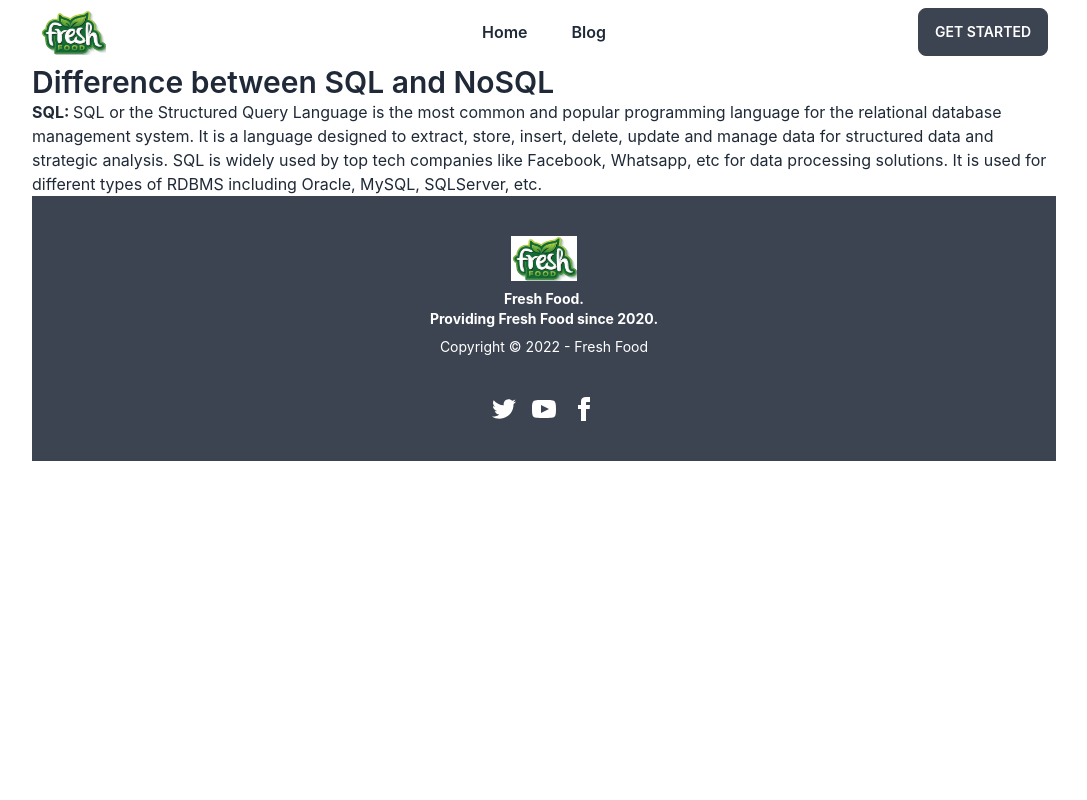
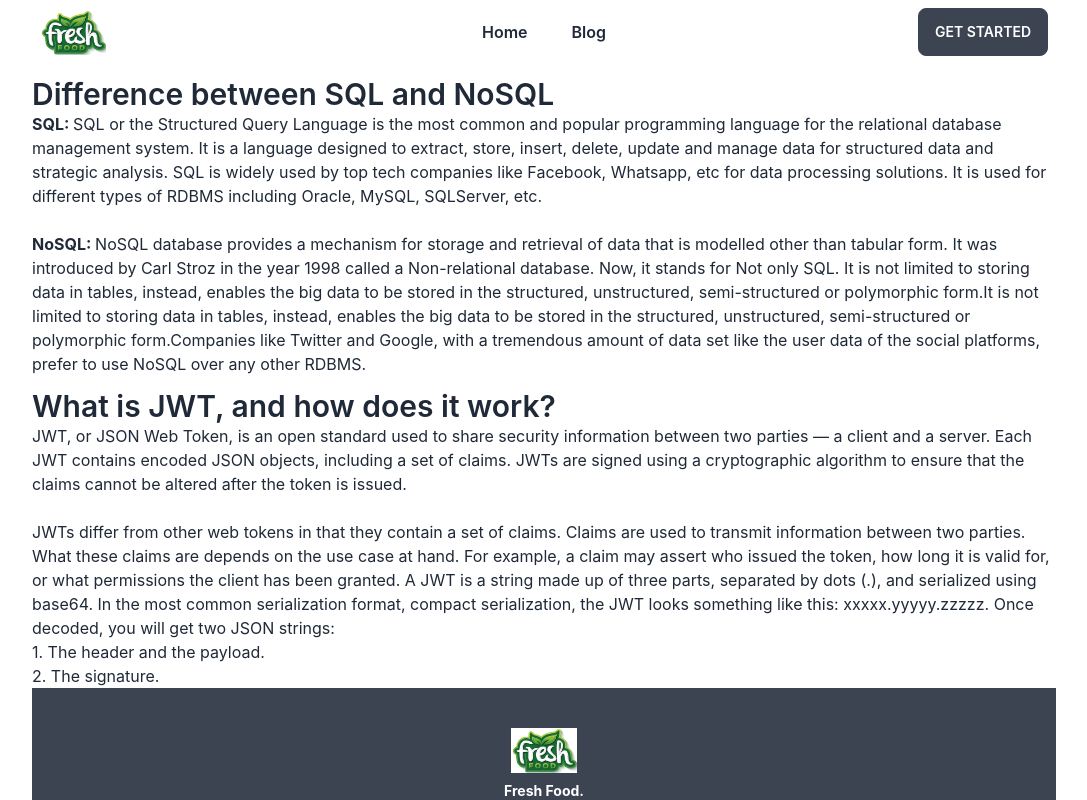
Before and after one commit to SamaulHaque/fresh-food-client, a React (Create React App) app: page /blog in a window 1280 px wide. Shown: the top 800 px of the page, without its empty margins (96-1183 px from the left). Built offline with nearby package versions, Linux system fonts and the light colour scheme.

Commit message:
blog route create

```diff
--- a/src/pages/Blog/Blog.js
+++ b/src/pages/Blog/Blog.js
@@ -3,10 +3,18 @@ import React from 'react';
 const Blog = () => {
     return (
         <div>
-            <h2 className='text-3xl font-semibold'>Difference between SQL and NoSQL</h2>
-            <p><b>SQL: </b> SQL or the Structured Query Language is the most common and popular programming language for the relational database management system. It is a language designed to extract, store, insert, delete, update and manage data for structured data and strategic analysis. SQL is widely used by top tech companies like Facebook, Whatsapp, etc for data processing solutions. It is used for different types of RDBMS including Oracle, MySQL, SQLServer, etc.
+            <h2 className='text-3xl font-semibold mt-3'>Difference between SQL and NoSQL</h2>
+            <p><b>SQL: </b> SQL or the Structured Query Language is the most common and popular programming language for the relational database management system. It is a language designed to extract, store, insert, delete, update and manage data for structured data and strategic analysis. SQL is widely used by top tech companies like Facebook, Whatsapp, etc for data processing solutions. It is used for different types of RDBMS including Oracle, MySQL, SQLServer, etc.</p> <br />
+            <p><b>NoSQL: </b> NoSQL database provides a mechanism for storage and retrieval of data that is modelled other than tabular form. It was introduced by Carl Stroz in the year 1998 called a Non-relational database. Now, it stands for Not only SQL. It is not limited to storing data in tables, instead, enables the big data to be stored in the structured, unstructured, semi-structured or polymorphic form.It is not limited to storing data in tables, instead, enables the big data to be stored in the structured, unstructured, semi-structured or polymorphic form.Companies like Twitter and Google, with a tremendous amount of data set like the user data of the social platforms, prefer to use NoSQL over any other RDBMS.  </p>
 
-</p>
+            <h2 className='text-3xl font-semibold mt-3'>What is JWT, and how does it work?</h2>
+            <p>JWT, or JSON Web Token, is an open standard used to share security information between two parties — a client and a server. Each JWT contains encoded JSON objects, including a set of claims. JWTs are signed using a cryptographic algorithm to ensure that the claims cannot be altered after the token is issued.</p><br />
+            <p>
+            JWTs differ from other web tokens in that they contain a set of claims. Claims are used to transmit information between two parties. What these claims are depends on the use case at hand. For example, a claim may assert who issued the token, how long it is valid for, or what permissions the client has been granted. A JWT is a string made up of three parts, separated by dots (.), and serialized using base64. In the most common serialization format, compact serialization, the JWT looks something like this: xxxxx.yyyyy.zzzzz. Once decoded, you will get two JSON strings: <br />
+
+                1. The header and the payload. <br />
+                2. The signature.
+            </p>
         </div>
     );
 };
--- a/src/pages/Home/Banner/Banner.js
+++ b/src/pages/Home/Banner/Banner.js
@@ -3,7 +3,7 @@ import banner from '../../../assets/banner.jpg'
 
 const Banner = () => {
     return (
-        <div className="w-full">
+        <div className="w-full mt-3">
             <img className='min-w-full max-h-80' src={banner} alt="" />
         </div>
     );
```
